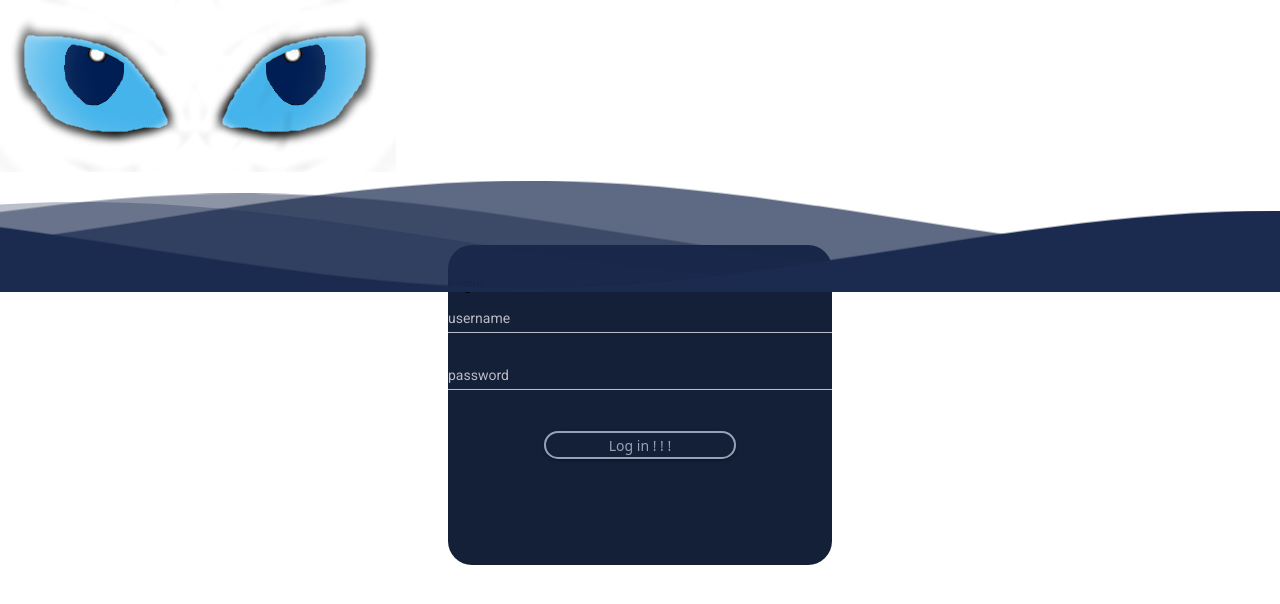
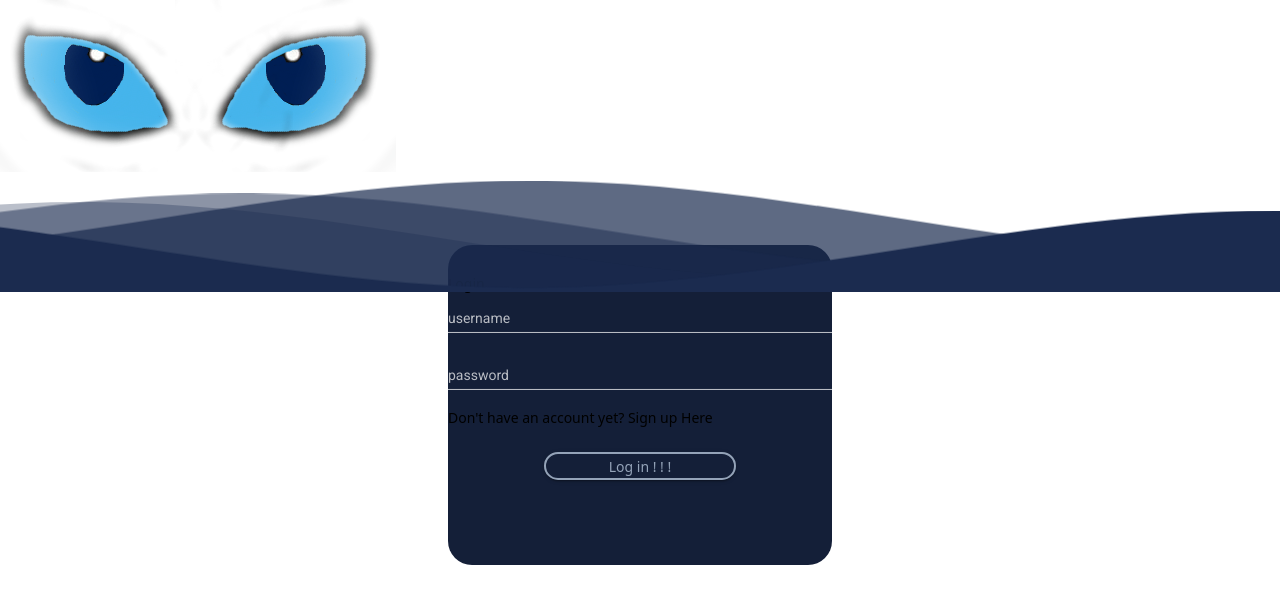
Before and after one commit to brady125/TeamMadeEstore-, an Angular app in the folder estore-ui/: page /login in a window 1280 px wide. Shown: the top 604 px of the page. Built offline with nearby package versions, Linux system fonts and the light colour scheme.

Commit message:
added sign up link on login page

```diff
--- a/estore-ui/src/app/login/login.component.html
+++ b/estore-ui/src/app/login/login.component.html
@@ -14,6 +14,10 @@
     <mat-label class="text-slate-500">password</mat-label>
     <input id="password" #password matInput>
   </mat-form-field>
+
+  <p class="text-slate-400 text-center">Don't have an account yet? <a routerLink="/sign-up"><button (click)="deactivate()">
+    Sign up Here
+  </button></a></p>
 
   <button id="login-button" mat-raised-button
   (click)="login(username.value, password.value)">Log in ! ! !</button>
```
